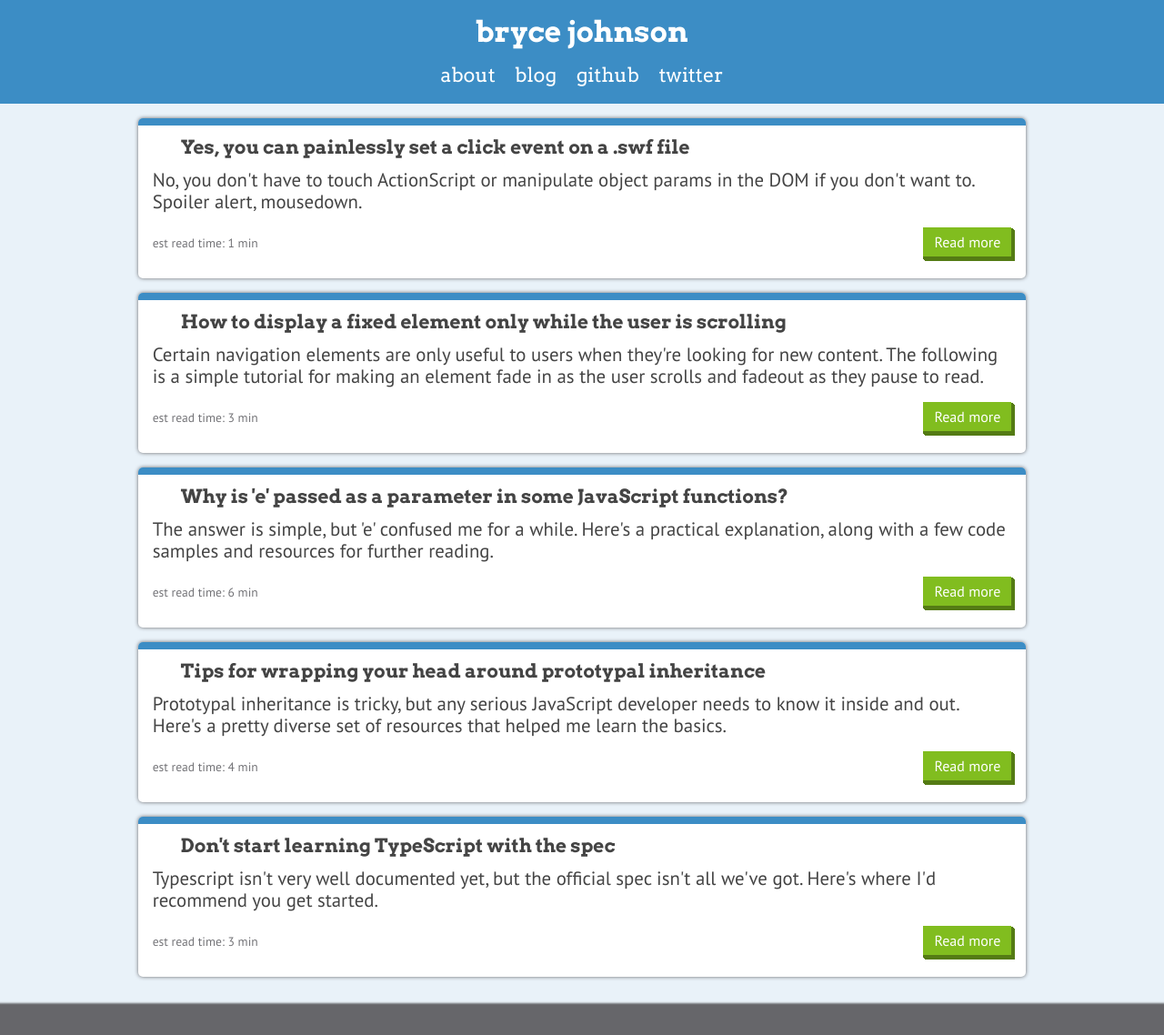
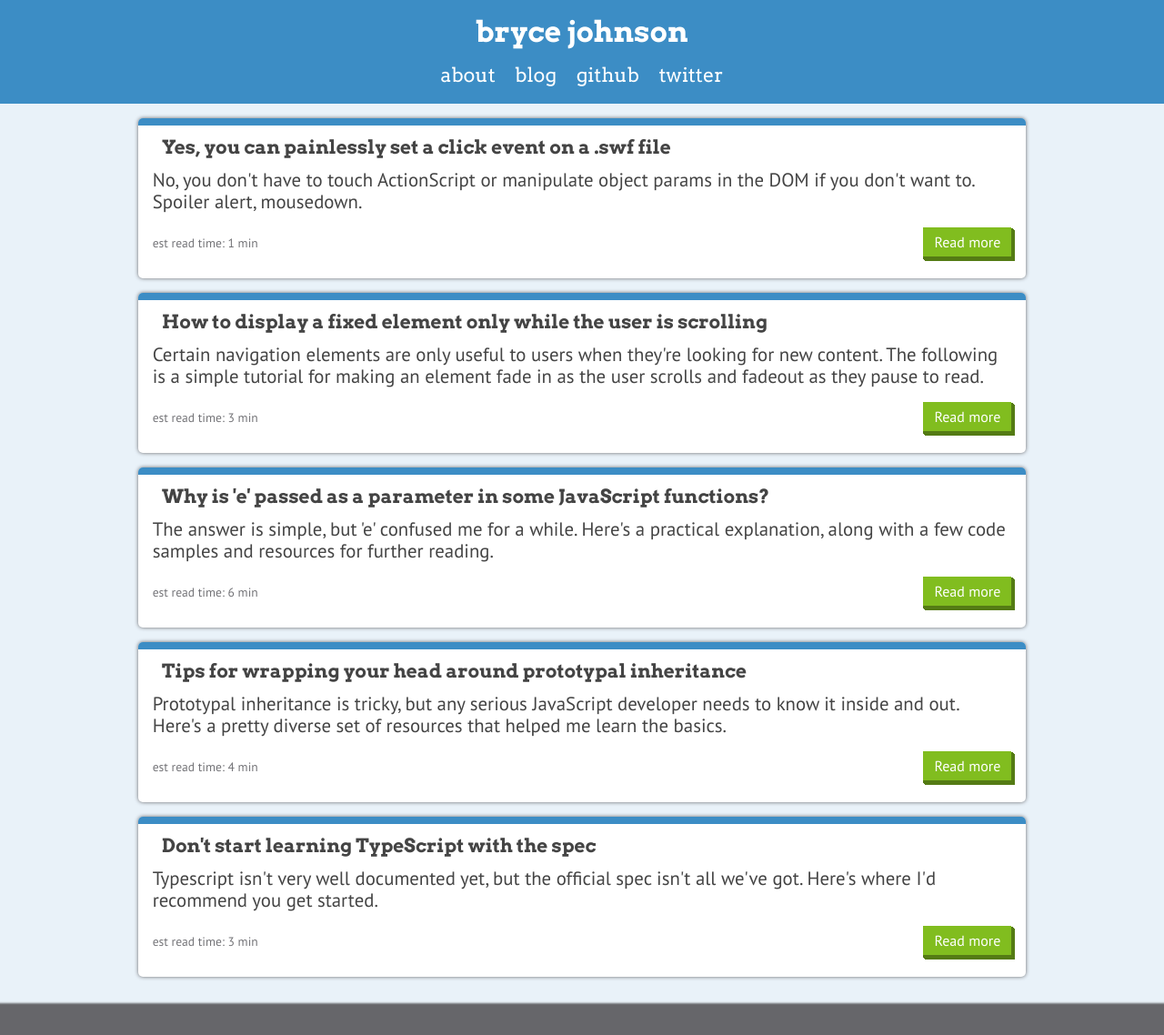
Before and after one commit to brycepj/devbryce-jekyll, a Jekyll site: the page built from index.html, in a window 1280 px wide. Shown: the whole page at 91% size. Built offline with Jekyll 4.4.1, drawn with Linux system fonts in a browser that asks for light colours.

Commit message:
blank commit

```diff
--- a/_scss/modules/_loop.scss
+++ b/_scss/modules/_loop.scss
@@ -16,7 +16,7 @@
 
 .pp-title {
   @extend %pp-title-font;
-  margin: .5em 1.5em;
+  margin: .5em;
 
   &:hover {
     text-decoration: underline;
--- a/css/style.css
+++ b/css/style.css
@@ -606,7 +606,7 @@ header {
 }
 
 .pp-title {
-  margin: .5em 1.5em;
+  margin: .5em;
 }
 .pp-title:hover {
   text-decoration: underline;
```
